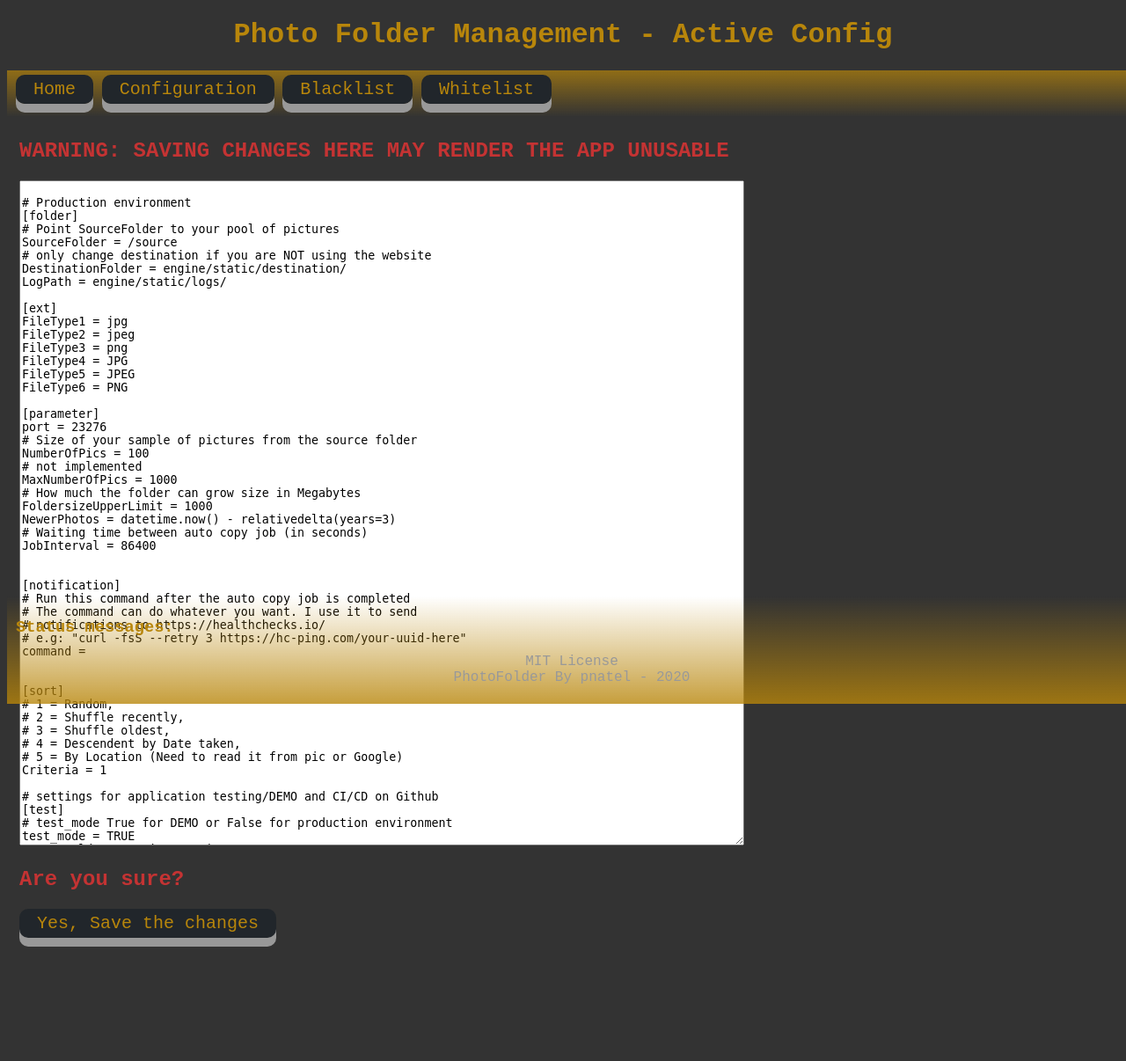
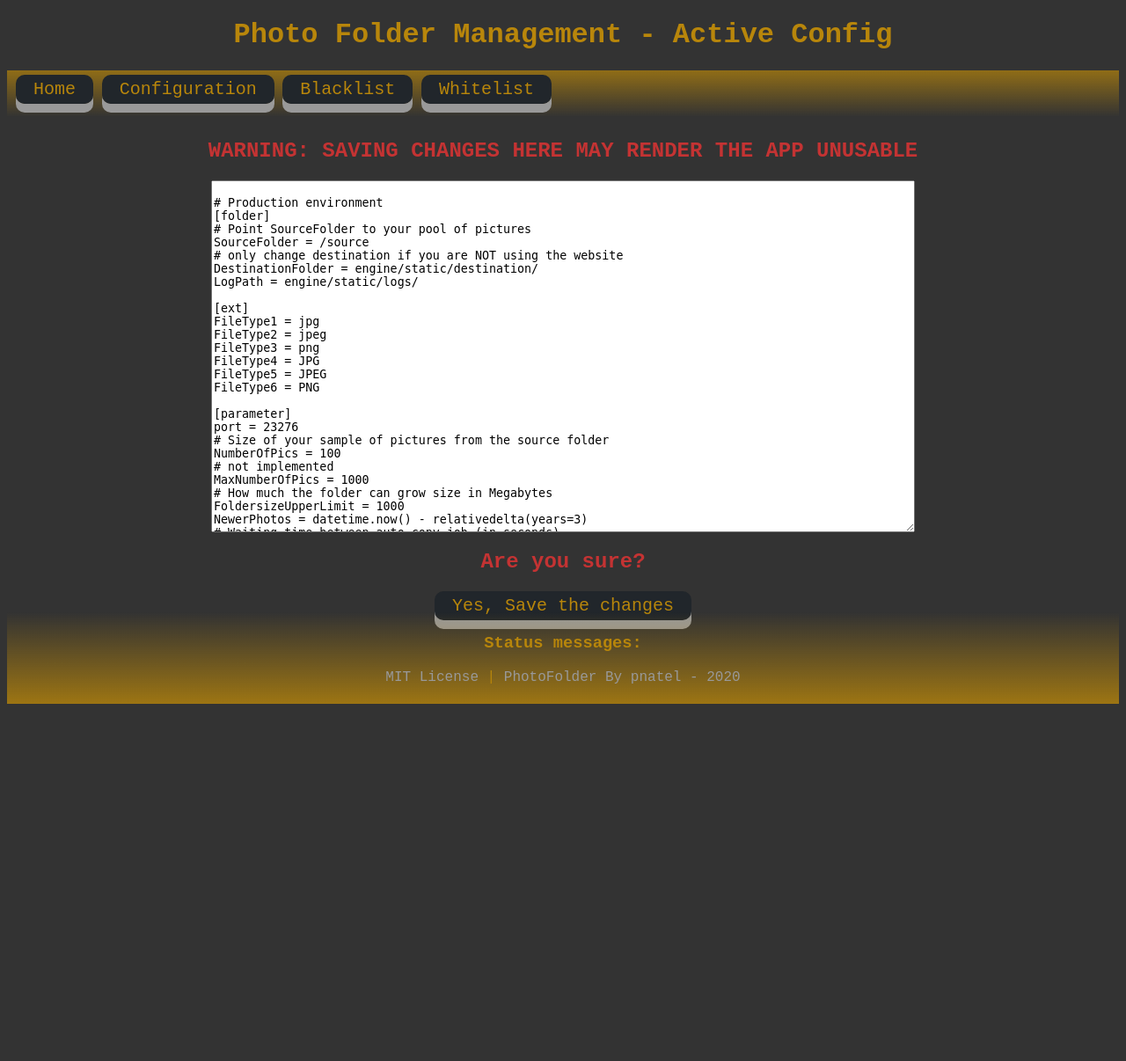
Before and after one commit to pnatel/PhotoFolder, a Flask app: page /config in a window 1280 px wide. Shown: the whole page at 88% size. After the commit the page ends 800 px from the top, so only its background shows below. Run offline with Flask 2, Linux system fonts and the light colour scheme; parts of the project's set-up code (start-up, migrations or seed data) failed here and were passed over.

Commit message:
cosmetic changes on config, black/white lists

```diff
--- a/engine/static/main.css
+++ b/engine/static/main.css
@@ -1,3 +1,8 @@
+* { box-sizing: border-box; }
+
+.alert {
+  text-align: center;
+}
 
 .alert-success {
   color: green;
@@ -17,8 +22,41 @@
   background-color: rgba(51, 51, 51, 0.8);
 }
 
+.autoclose {
+  -moz-animation: pulsate 3s ease-out, close 0s ease-in 15s forwards;
+  /* Firefox */
+  -webkit-animation: pulsate 3s ease-out, close 0s ease-in 15s forwards;
+  /* Safari and Chrome */
+  -o-animation: pulsate 3s ease-out, close 0s ease-in 15s forwards;
+  /* Opera */
+  animation: pulsate 3s ease-out, close 0s ease-in 15s forwards;
+  -webkit-animation-fill-mode: forwards;
+  animation-fill-mode: forwards;
+  -webkit-animation-iteration-count: 4;
+  opacity: 0.5;
+}
+@keyframes close {
+  to {
+      width:0;
+      height:0;
+      overflow:hidden;
+  }
+}
+@-webkit-keyframes close {
+  to {
+      width:0;
+      height:0;
+      visibility:hidden;
+  }
+}
+
 .pulsate {
+  -moz-animation: pulsate 3s ease-out;
+  /* Firefox */
   -webkit-animation: pulsate 3s ease-out;
+  /* Safari and Chrome */
+  -o-animation: pulsate 3s ease-out;
+  /* Opera */
   -webkit-animation-iteration-count: 5;
   opacity: 0.5;
 }
@@ -57,6 +95,12 @@
   background-color: rgb(128, 111, 15);
   box-shadow: 0 5px #666;
   transform: translateY(4px);
+}
+
+.save{
+  display: block;
+  width: auto;
+  margin: auto;
 }
 
 .menu {
@@ -142,9 +186,17 @@ label img:hover {
   z-index: 990;
 } */
 
-em {
-  text-align: right;
-}
+h1, h2, h3 { text-align: center; }
+
+h2 { color: rgb(196, 51, 51); }
+
+em { text-align: right; }
+
+tr { border: 1px solid lightgrey; }
+
+small { font-size: xx-small; }
+
+p { text-align: center; }
 
 body {
   background-color: #333;
@@ -167,22 +219,9 @@ footer {
   background-image: linear-gradient(to bottom, rgba(184, 134, 11,0), rgba(184, 134, 11,0.8));
 }
 
-h1 {
-  text-align: center;
-}
-
-h2 {
-  text-align: left;
-  color: rgb(196, 51, 51);
-}
-
 button {
   align-self: auto;
   margin-left: 5em;
-}
-
-tr {
-  border: 1px solid lightgrey;
 }
 
 a {
@@ -191,10 +230,9 @@ a {
   color: #999;
 }
 
-p {
-  text-align: center;
+textarea{
+  display: block;
+  width: 800px;
+  min-height: 400px;
+  margin: auto;
 }
-
-small {
-  font-size: xx-small;
-}
--- a/engine/templates/base.html
+++ b/engine/templates/base.html
@@ -24,11 +24,8 @@
                 {% with errors = get_flashed_messages(category_filter=["info"]) %}
                     {% if errors %}
                         {%- for message in errors %}
-                            <div class="alert alert-success" role="alert">
+                            <div class="alert alert-success autoclose" role="alert">
                                 <span>{{ message }}</span>
-                                <!-- <button type="button" class="close" data-dismiss="alert" aria-label="Close">
-                                    <span aria-hidden="true">&times;</span>
-                                </button> -->
                             </div>
                         {% endfor -%}
                     {% endif %}
@@ -38,11 +35,8 @@
                 {% with errors = get_flashed_messages(category_filter=["warning"]) %}
                     {% if errors %}
                         {%- for message in errors %}
-                            <div class="alert alert-warning pulsate" role="alert">
+                            <div class="alert alert-warning autoclose" role="alert">
                                 <span>{{ message }}</span>
-                                <!-- <button type="button" class="close" data-dismiss="alert" aria-label="Close">
-                                    <span aria-hidden="true">&times;</span>
-                                </button> -->
                             </div>
                         {% endfor -%}
                     {% endif %}
@@ -54,16 +48,13 @@
                         {%- for message in errors %}
                             <div class="alert alert-danger pulsate" role="alert">
                                 <span>{{ message }}</span>
-                                <!-- <button type="button" class="close" data-dismiss="alert" aria-label="Close">
-                                    <span aria-hidden="true">&times;</span>
-                                </button> -->
                             </div>
                         {% endfor -%}
                     {% endif %}
                 {% endwith %}
             </div>
         </div>
-        <p><a href="https://github.com/pnatel/PhotoFolder/blob/master/LICENSE">MIT License</a><br>
+        <p><a href="https://github.com/pnatel/PhotoFolder/blob/master/LICENSE">MIT License</a> |
         <a href="https://github.com/pnatel/PhotoFolder/">PhotoFolder By pnatel - 2020</a></p>
     </footer>
 
--- a/engine/templates/blacklist.html
+++ b/engine/templates/blacklist.html
@@ -11,12 +11,10 @@
     <h2>WARNING: Files in this list will NOT be available</h2>
     <p>Items deleted will be added to this list. During copy job, it crosscheck with this list before copying files</p>
     <form action="{{ url_for('blacklist') }}" enctype="multipart/form-data" method="POST">
-
-        <textarea rows="50" cols="100" name="blacklist">
+        <textarea name="blacklist">
 {{ blacklist }}
         </textarea>
-        <input type="submit" class="button" value='Save the changes'>
-
+        <input type="submit" class="button save" value='Save the changes'>
     </form>
 </fieldset>
 {% endblock %}
--- a/engine/templates/config.html
+++ b/engine/templates/config.html
@@ -11,11 +11,11 @@
     <h2>WARNING: SAVING CHANGES HERE MAY RENDER THE APP UNUSABLE</h2>
     <form action="{{ url_for('config') }}" enctype="multipart/form-data" method="POST">
 
-        <textarea rows="50" cols="100" name="config">
+        <textarea name="config">
 {{ config_file }}
         </textarea>
         <h2>Are you sure?</h2>
-        <input type="submit" class="button" value='Yes, Save the changes'>
+        <input type="submit" class="button save" value='Yes, Save the changes'>
 
     </form>
 </fieldset>
--- a/engine/templates/whitelist.html
+++ b/engine/templates/whitelist.html
@@ -12,10 +12,10 @@
     <p>Items Favorited will be added to this list. During copy job, it crosscheck with this list before copying files</p>
     <form action="{{ url_for('whitelist') }}" enctype="multipart/form-data" method="POST">
 
-        <textarea rows="50" cols="100" name="whitelist">
+        <textarea name="whitelist">
 {{ whitelist }}
         </textarea>
-        <input type="submit" class="button" value='Save the changes'>
+        <input type="submit" class="button save" value='Save the changes'>
 
     </form>
 </fieldset>
```
Also changed, not shown: engine/static/source.txt (added).
